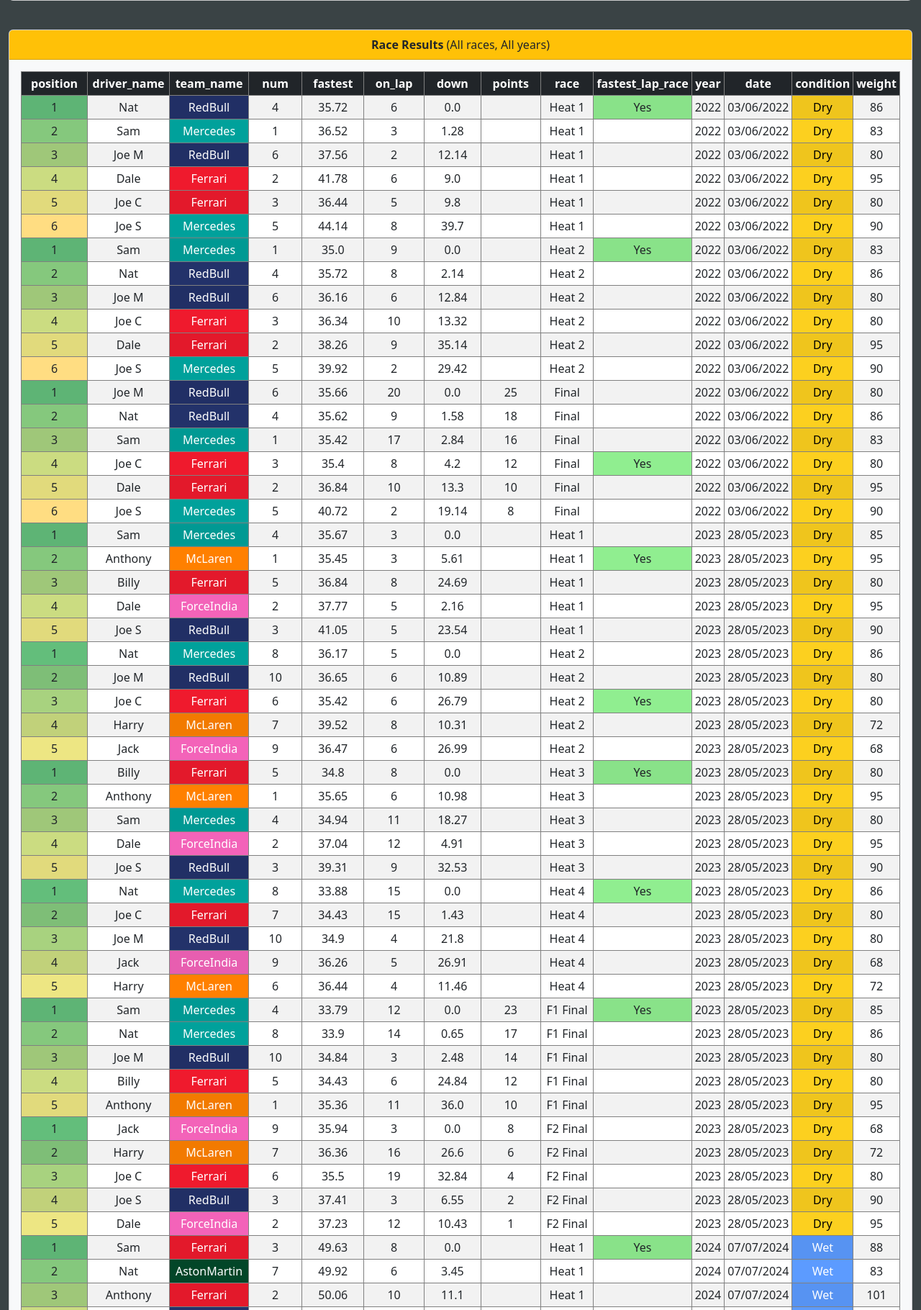
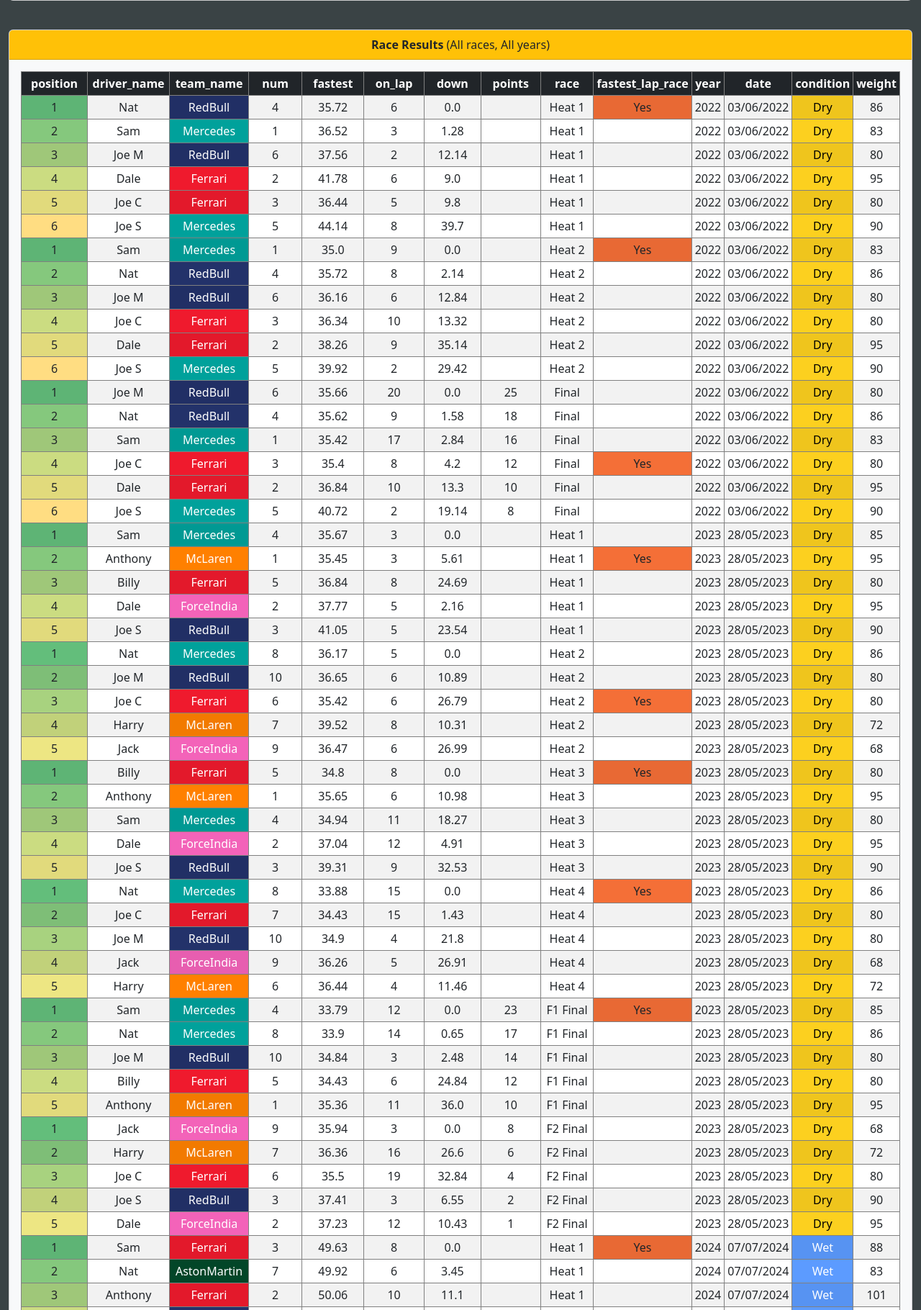
Before and after one commit to s93frost/kartfest, a Flask app: page /results in a window 1280 px wide. Shown: the part 607-2427 px from the top of the page at 72% size. Run offline with Flask 3, Linux system fonts and the light colour scheme.

Commit message:
updated static

```diff
--- a/static/styles.css
+++ b/static/styles.css
@@ -293,6 +293,10 @@
     background-color: #90EE90;
 }
 
+#Yes {
+    background-color: #f46f37;
+}
+
 #_1 {
     background-color: #63BE7B;
 }
```
